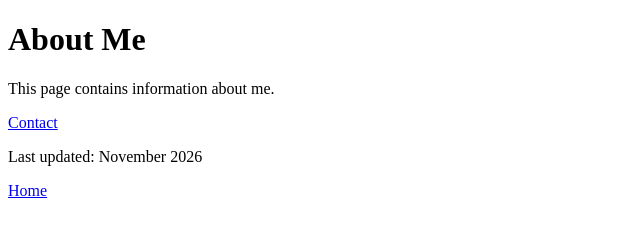
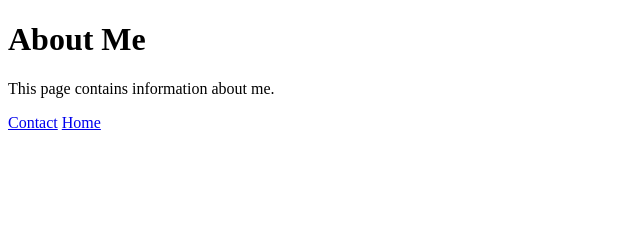
Before and after one commit to hemangtk/git-workflow-assignment, a plain HTML site: page about.html in a window 1280 px wide. Shown: the whole page, without its empty margins (0-640 px from the left). Drawn offline with Linux system fonts and the light colour scheme.

Commit message:
Revert "Add last updated note to about page"
This reverts commit ef991692895358f0993812758bca2688504dad9d.

```diff
--- a/about.html
+++ b/about.html
@@ -8,7 +8,6 @@
   <h1>About Me</h1>
   <p>This page contains information about me.</p>
   <a href="contact.html">Contact</a>
-  <p>Last updated: November 2026</p>
   <a href="index.html">Home</a>
 </body>
 </html>
```
